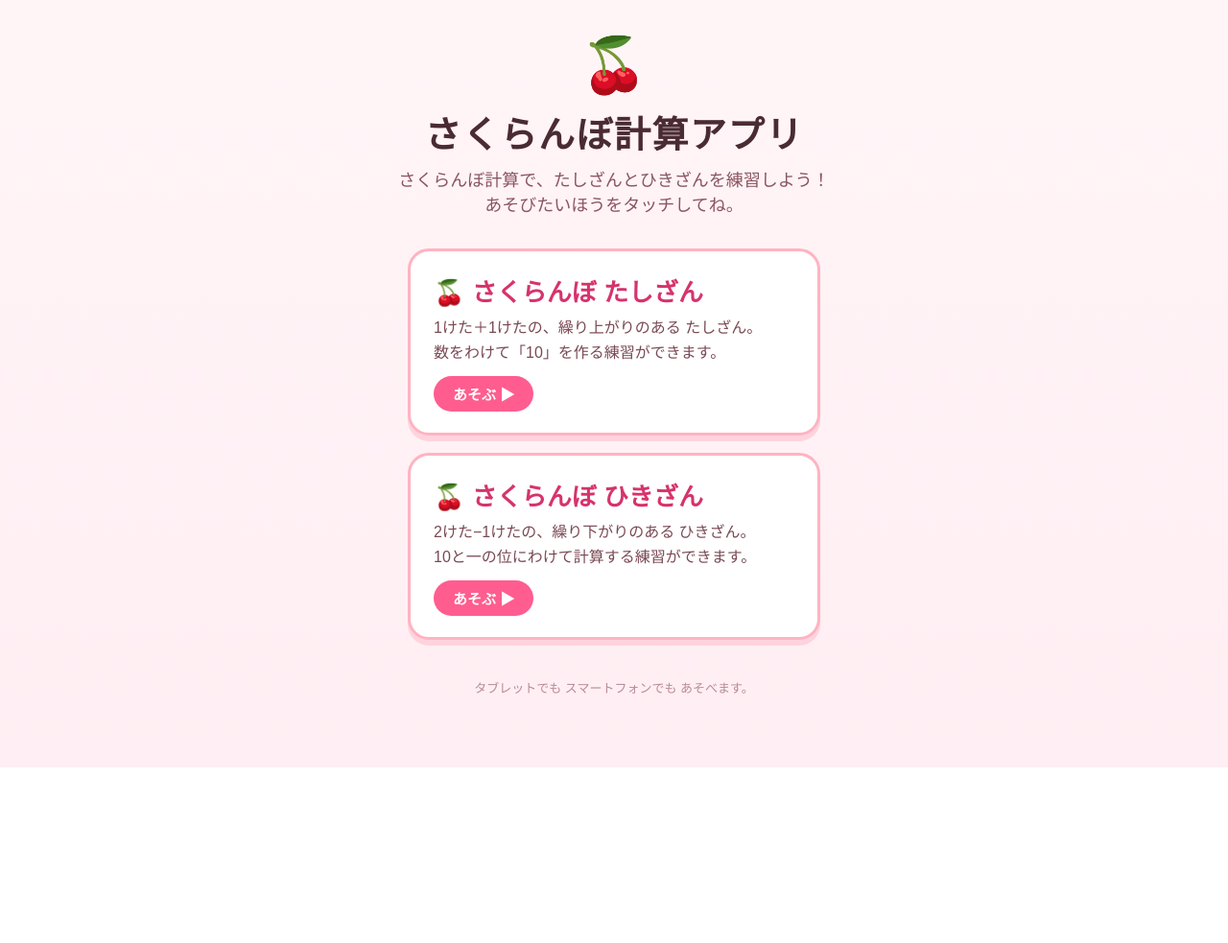
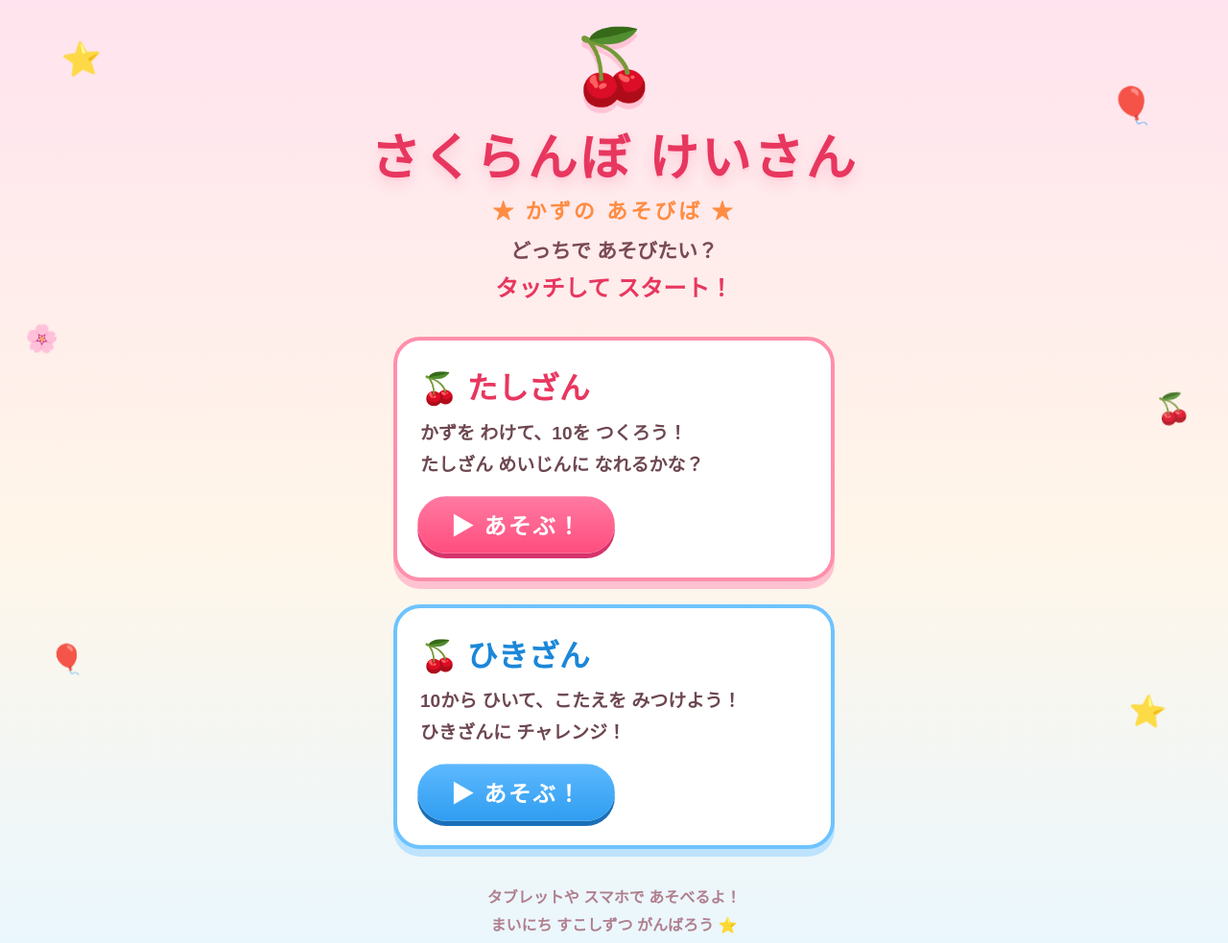
Before and after one commit to joy54135/sakuranbo-keisan, a plain HTML site: page index.html in a window 1280 px wide. Shown: the whole page at 96% size. Before the commit the page ends 800 px from the top, so only its background shows below. Drawn offline with Linux system fonts and the light colour scheme.

Commit message:
トップページを幼児・小学1年生向けの楽しいデザインに変更

```diff
--- a/index.html
+++ b/index.html
@@ -3,104 +3,179 @@
 <head>
 <meta charset="UTF-8">
 <meta name="viewport" content="width=device-width, initial-scale=1.0">
-<title>さくらんぼ計算アプリ</title>
+<title>さくらんぼ けいさん｜かずの あそびば</title>
 <style>
   * { margin: 0; padding: 0; box-sizing: border-box; }
+  html, body { overflow-x: hidden; }
   body {
     font-family: "Hiragino Maru Gothic ProN", "Hiragino Sans", "Noto Sans JP", sans-serif;
-    background: linear-gradient(180deg, #fff5f7 0%, #ffeef3 100%);
-    color: #4a2b33;
+    background: linear-gradient(180deg, #ffe3ee 0%, #fff6e9 55%, #e8f7ff 100%);
+    color: #5b3040;
     min-height: 100vh;
     display: flex;
     flex-direction: column;
     align-items: center;
-    padding: 40px 20px 48px;
+    padding: 34px 20px 44px;
+    position: relative;
   }
-  .cherry { font-size: 56px; line-height: 1; }
+
+  /* うかぶ かざり */
+  .deco {
+    position: absolute;
+    pointer-events: none;
+    animation: floaty 5s ease-in-out infinite;
+    opacity: 0.9;
+  }
+  @keyframes floaty {
+    0%, 100% { transform: translateY(0) rotate(-6deg); }
+    50% { transform: translateY(-16px) rotate(6deg); }
+  }
+
+  .cherry {
+    font-size: 74px;
+    line-height: 1.1;
+    animation: bounce 1.6s ease-in-out infinite;
+    filter: drop-shadow(0 6px 0 rgba(255, 93, 143, 0.25));
+  }
+  @keyframes bounce {
+    0%, 100% { transform: translateY(0) scale(1); }
+    30% { transform: translateY(-14px) scale(1.04); }
+    55% { transform: translateY(0) scale(0.97); }
+    70% { transform: translateY(-6px) scale(1.01); }
+  }
+
   h1 {
-    font-size: clamp(26px, 6vw, 38px);
-    margin: 14px 0 8px;
-    letter-spacing: 0.04em;
+    font-size: clamp(34px, 8.5vw, 52px);
+    font-weight: 900;
+    letter-spacing: 0.05em;
+    margin: 8px 0 4px;
+    color: #e8375f;
+    text-shadow: 0 3px 0 #ffd3dd, 0 6px 14px rgba(232, 55, 95, 0.18);
+    text-align: center;
+  }
+  .sub {
+    font-size: clamp(17px, 4.6vw, 22px);
+    font-weight: 700;
+    color: #ff8c42;
+    letter-spacing: 0.14em;
+    margin-bottom: 10px;
   }
   .lead {
-    font-size: clamp(15px, 3.6vw, 18px);
-    color: #8a5560;
-    margin-bottom: 34px;
+    font-size: clamp(17px, 4.4vw, 21px);
+    font-weight: 700;
+    color: #7a4a54;
     text-align: center;
+    line-height: 1.7;
+    margin-bottom: 30px;
   }
+  .lead .big { color: #e8375f; font-size: 1.15em; }
+
   .cards {
     display: flex;
     flex-direction: column;
-    gap: 18px;
+    gap: 24px;
     width: 100%;
-    max-width: 430px;
+    max-width: 460px;
   }
   a.card {
     display: block;
     text-decoration: none;
     background: #ffffff;
-    border: 3px solid #ffb3c1;
-    border-radius: 22px;
-    padding: 22px 24px;
-    box-shadow: 0 6px 0 #ffd3dd;
-    transition: transform 0.08s ease, box-shadow 0.08s ease;
+    border-radius: 28px;
+    padding: 24px 24px 26px;
+    animation: popin 0.55s cubic-bezier(0.34, 1.56, 0.64, 1) both;
+    transition: transform 0.1s ease, box-shadow 0.1s ease;
   }
-  a.card:active {
-    transform: translateY(4px);
-    box-shadow: 0 2px 0 #ffd3dd;
+  a.card:nth-child(2) { animation-delay: 0.12s; }
+  @keyframes popin {
+    from { transform: scale(0.85) translateY(16px); opacity: 0; }
+    to { transform: scale(1) translateY(0); opacity: 1; }
   }
+  a.card.tasizan {
+    border: 4px solid #ff8fab;
+    box-shadow: 0 8px 0 #ffc2d1;
+    transform: rotate(-1.2deg);
+  }
+  a.card.hikizan {
+    border: 4px solid #6ec3ff;
+    box-shadow: 0 8px 0 #bde3ff;
+    transform: rotate(1.2deg);
+  }
+  a.card:active { transform: translateY(5px) rotate(0deg); }
+  a.card.tasizan:active { box-shadow: 0 3px 0 #ffc2d1; }
+  a.card.hikizan:active { box-shadow: 0 3px 0 #bde3ff; }
+
   .card .name {
-    font-size: clamp(21px, 5vw, 26px);
-    font-weight: 700;
-    color: #d6336c;
+    font-size: clamp(25px, 6.4vw, 32px);
+    font-weight: 900;
     display: flex;
     align-items: center;
     gap: 10px;
   }
+  .tasizan .name { color: #e8375f; }
+  .hikizan .name { color: #1b87d8; }
   .card .desc {
-    margin-top: 8px;
-    font-size: clamp(14px, 3.4vw, 16px);
-    color: #7a4a54;
-    line-height: 1.6;
+    margin-top: 10px;
+    font-size: clamp(16px, 4.2vw, 19px);
+    font-weight: 700;
+    color: #6d4750;
+    line-height: 1.75;
   }
   .card .go {
-    margin-top: 12px;
+    margin-top: 16px;
     display: inline-block;
-    background: #ff5d8f;
     color: #fff;
+    font-weight: 900;
+    font-size: clamp(19px, 5vw, 23px);
+    letter-spacing: 0.08em;
+    padding: 12px 34px;
+    border-radius: 999px;
+    animation: pulse 1.8s ease-in-out infinite;
+  }
+  .tasizan .go { background: linear-gradient(180deg, #ff7aa2, #ff4d7e); box-shadow: 0 5px 0 #d6336c; }
+  .hikizan .go { background: linear-gradient(180deg, #5db9ff, #2f9df0); box-shadow: 0 5px 0 #1b6fb8; }
+  @keyframes pulse {
+    0%, 100% { transform: scale(1); }
+    50% { transform: scale(1.07); }
+  }
+
+  footer {
+    margin-top: 38px;
+    font-size: clamp(14px, 3.6vw, 16px);
     font-weight: 700;
-    font-size: 15px;
-    padding: 8px 20px;
-    border-radius: 999px;
-  }
-  footer {
-    margin-top: 40px;
-    font-size: 13px;
-    color: #b98a95;
+    color: #b07f8e;
     text-align: center;
-    line-height: 1.7;
+    line-height: 1.8;
   }
 </style>
 </head>
 <body>
+  <span class="deco" style="top: 4%; left: 5%; font-size: 34px; animation-delay: 0s;">⭐</span>
+  <span class="deco" style="top: 9%; right: 6%; font-size: 38px; animation-delay: 0.8s;">🎈</span>
+  <span class="deco" style="top: 34%; left: 2%; font-size: 28px; animation-delay: 1.6s;">🌸</span>
+  <span class="deco" style="top: 40%; right: 3%; font-size: 30px; animation-delay: 0.4s;">🍒</span>
+  <span class="deco" style="top: 66%; left: 4%; font-size: 30px; animation-delay: 1.1s;">🎈</span>
+  <span class="deco" style="top: 72%; right: 5%; font-size: 32px; animation-delay: 2s;">⭐</span>
+
   <div class="cherry">🍒</div>
-  <h1>さくらんぼ計算アプリ</h1>
-  <p class="lead">さくらんぼ計算で、たしざんとひきざんを練習しよう！<br>あそびたいほうをタッチしてね。</p>
+  <h1>さくらんぼ けいさん</h1>
+  <div class="sub">★ かずの あそびば ★</div>
+  <p class="lead">どっちで あそびたい？<br><span class="big">タッチして スタート！</span></p>
 
   <div class="cards">
-    <a class="card" href="tasizan/">
-      <div class="name">🍒 さくらんぼ たしざん</div>
-      <p class="desc">1けた＋1けたの、繰り上がりのある たしざん。<br>数をわけて「10」を作る練習ができます。</p>
-      <span class="go">あそぶ ▶</span>
+    <a class="card tasizan" href="tasizan/">
+      <div class="name">🍒 たしざん</div>
+      <p class="desc">かずを わけて、10を つくろう！<br>たしざん めいじんに なれるかな？</p>
+      <span class="go">▶ あそぶ！</span>
     </a>
 
-    <a class="card" href="hikizan/">
-      <div class="name">🍒 さくらんぼ ひきざん</div>
-      <p class="desc">2けた−1けたの、繰り下がりのある ひきざん。<br>10と一の位にわけて計算する練習ができます。</p>
-      <span class="go">あそぶ ▶</span>
+    <a class="card hikizan" href="hikizan/">
+      <div class="name">🍒 ひきざん</div>
+      <p class="desc">10から ひいて、こたえを みつけよう！<br>ひきざんに チャレンジ！</p>
+      <span class="go">▶ あそぶ！</span>
     </a>
   </div>
 
-  <footer>タブレットでも スマートフォンでも あそべます。</footer>
+  <footer>タブレットや スマホで あそべるよ！<br>まいにち すこしずつ がんばろう ⭐</footer>
 </body>
 </html>
```
